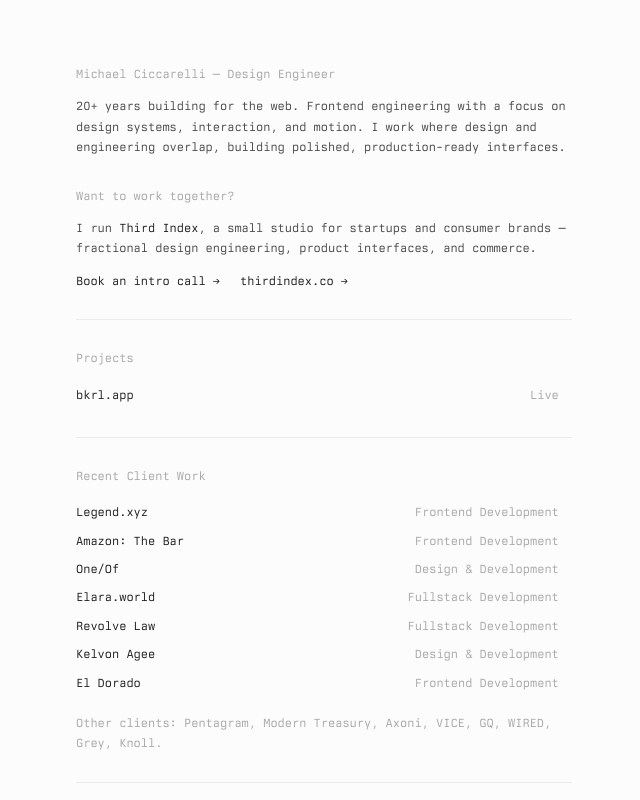
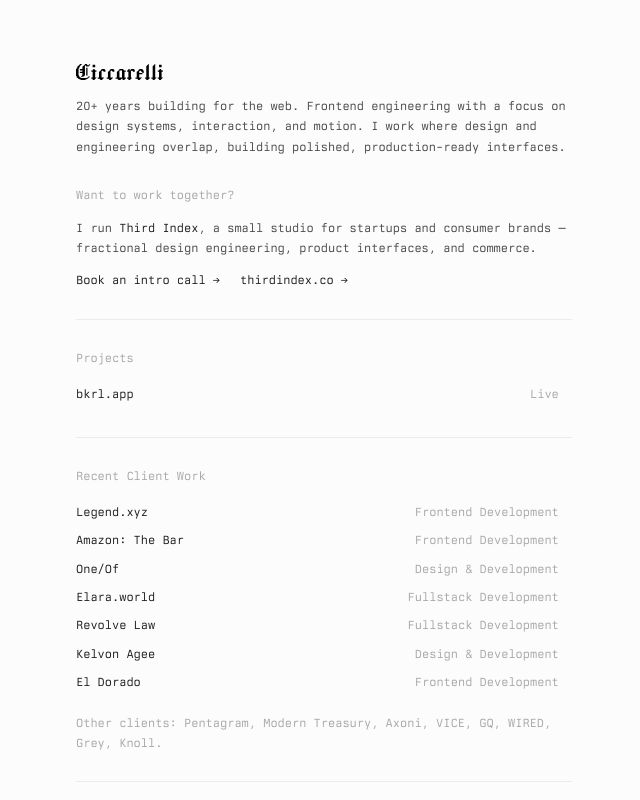
Before and after one commit to mciccarelli/personal-site, a Next.js app: page / in a window 1280 px wide. Shown: the top 800 px of the page, without its empty margins (316-956 px from the left). Built offline with nearby package versions, Linux system fonts and the light colour scheme.

Commit message:
add logo

```diff
--- a/app/page.tsx
+++ b/app/page.tsx
@@ -13,7 +13,9 @@ export default function Home() {
   return (
     <div className="mx-auto max-w-[34rem] px-6 pt-10 pb-10 md:pt-16">
       <header className="mb-7">
-        <Label>{header}</Label>
+        <h1 className="mb-4">
+          <img src="/ciccarelli.svg" alt={header} className="h-4 w-auto" />
+        </h1>
         {bio.map((text, i) => (
           <p key={i} className="mb-3 last:mb-0">
             {text}
```
Also changed, not shown: public/c.svg (added), public/ciccarelli.svg (added).
